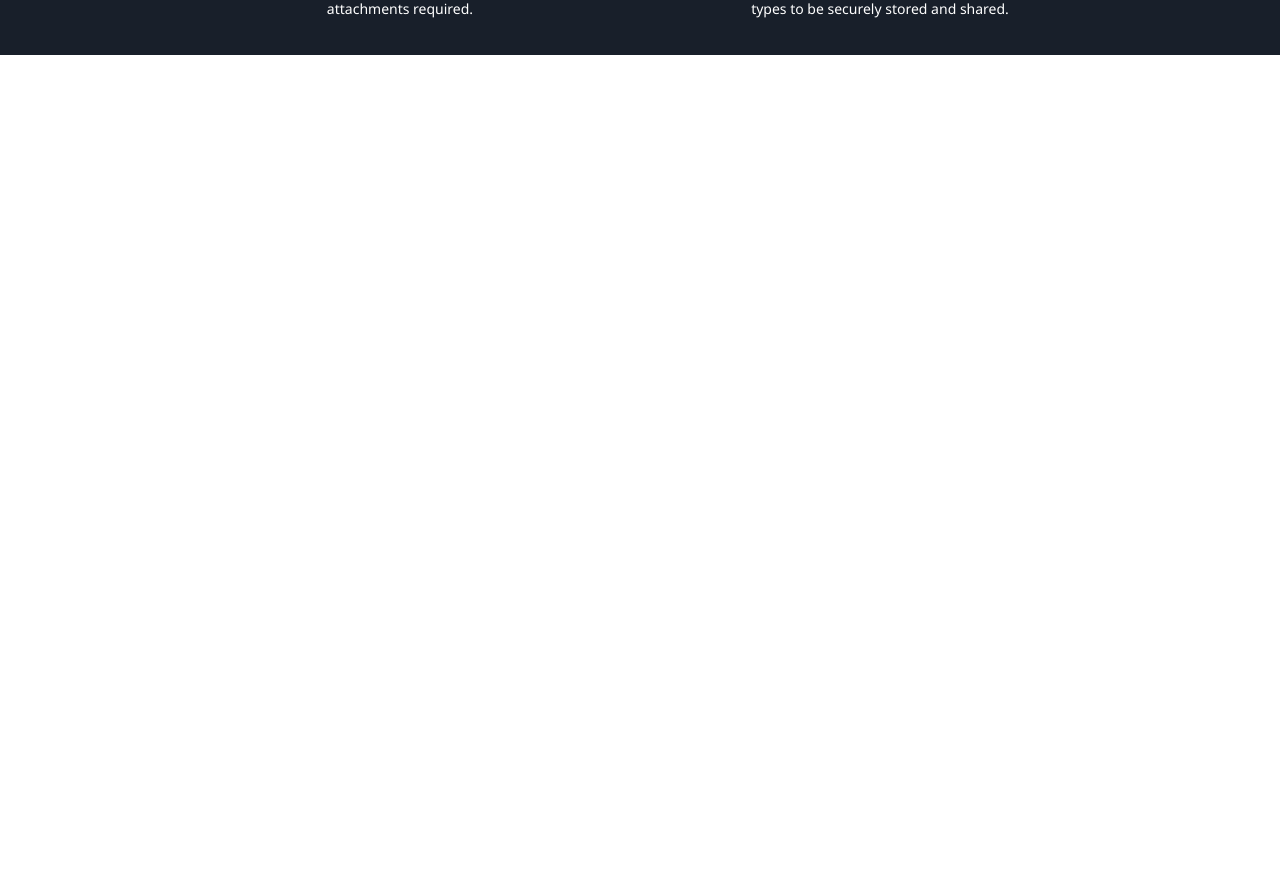
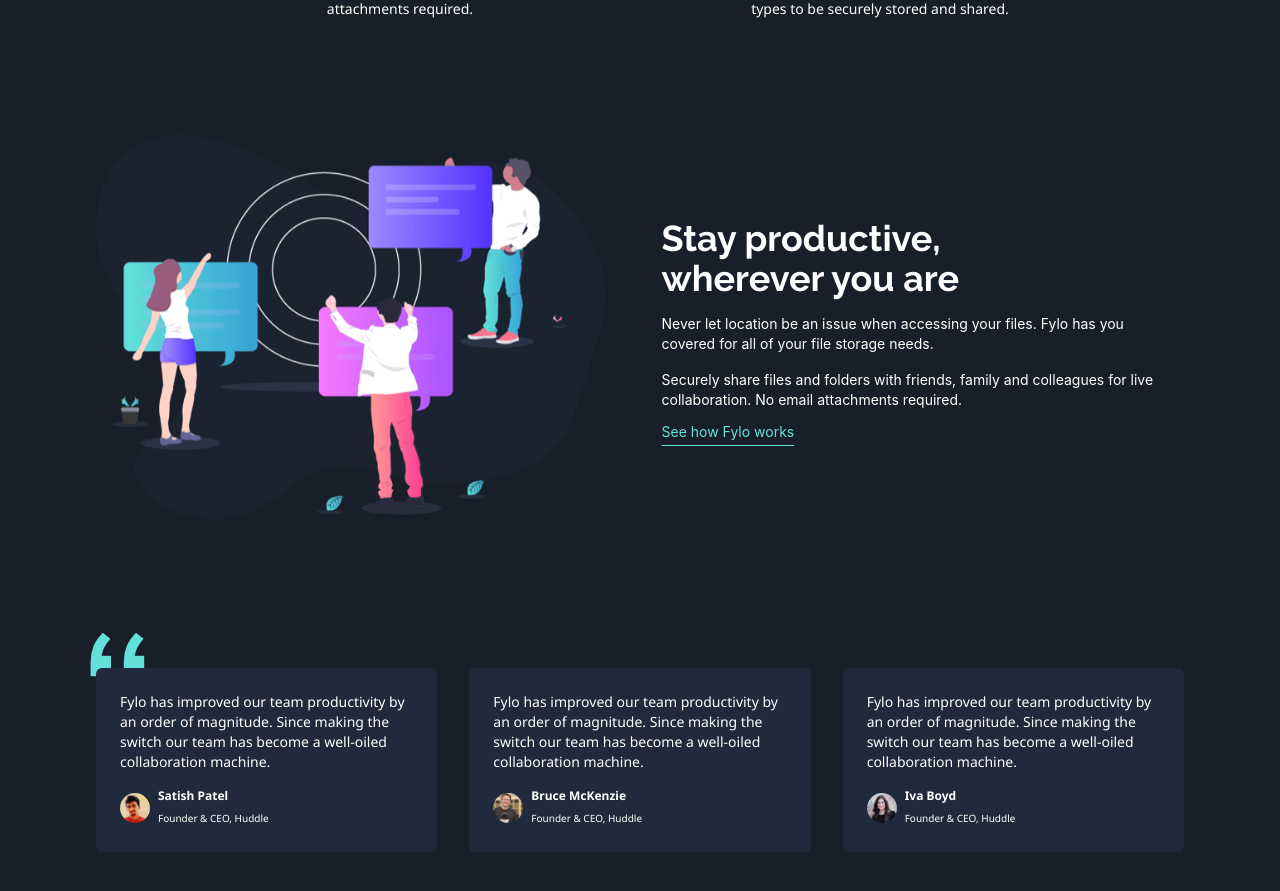
Before and after one commit to simonescob/fylo-landing, a React (Create React App) app: page / in a window 1280 px wide. Shown: the part 1564-2455 px from the top of the page. Before the commit the page ends 1619 px from the top, so only its background shows below. Built offline with nearby package versions, Linux system fonts and the light colour scheme.

Commit message:
2 section added

```diff
--- a/src/App.tsx
+++ b/src/App.tsx
@@ -3,6 +3,8 @@
 import Topbar from './components/topbar';
 import Features from './sections/Features';
 import Header from './sections/Header';
+import HowWorks from './sections/HowWorks';
+import Testimonials from './sections/Testimonials';
 
 function App() {
   return (
@@ -10,7 +12,14 @@
 
       <Topbar/>
       <Header/>
-      <Features/>
+
+      <div id='content' className='bg-main-dark-blue'>
+
+        <Features/>
+        <HowWorks/>
+        <Testimonials/>
+
+      </div>
 
     </div>
   );
--- a/src/sections/Features.tsx
+++ b/src/sections/Features.tsx
@@ -31,7 +31,7 @@
   ]
 
   return (
-    <div className='flex justify-center bg-main-dark-blue text-white'>
+    <div className='flex justify-center text-white'>
 
       <div className="flex flex-wrap w-3/4 text-white">
         {
--- /dev/null
+++ b/src/sections/HowWorks.tsx
@@ -0,0 +1,38 @@
+import React from 'react'
+import img from '../images/illustration-stay-productive.png';
+
+function HowWorks() {
+  return (
+    <div className='flex justify-center pt-20 pb-28'>
+
+      <div className="flex lg:w-[85%] 2xl:w-4/6">
+
+        <div className="w-[60%]">
+
+          <img src={img} alt="image-info" />
+
+        </div>
+
+        <div className="w-2/3 flex flex-col justify-center items-start text-sm pl-14 text-white">
+
+          <div className="w-3/5 font-raleway font-bold text-4xl mb-4">Stay productive, wherever you are</div>
+
+          <div className="mb-4">
+            Never let location be an issue when accessing your files. Fylo has you <br /> covered for all of your file storage needs.
+          </div>
+
+          <div className="mb-4">
+            Securely share files and folders with friends, family and colleagues for live <br /> collaboration. No email attachments required.
+          </div>
+
+          <a className='underline underline-offset-8 text-cyan-cta leading-3' href="/">See how Fylo works</a>
+
+        </div>
+
+      </div>
+
+    </div>
+  )
+}
+
+export default HowWorks;
--- /dev/null
+++ b/src/sections/Testimonials.tsx
@@ -0,0 +1,73 @@
+import React from 'react'
+
+import profile1 from '../images/profile-1.jpg';
+import profile2 from '../images/profile-2.jpg';
+import profile3 from '../images/profile-3.jpg';
+import bgQuotes from "../images/bg-quotes.png";
+
+function Testimonials() {
+
+  const testimonials = [
+    {
+      name: 'Satish Patel',
+      position: 'Founder & CEO, Huddle',
+      text: "Fylo has improved our team productivity by an order of magnitude. Since making the switch our team has become a well-oiled collaboration machine.",
+      avatar: profile1,
+    },
+    {
+      name: 'Bruce McKenzie',
+      position: 'Founder & CEO, Huddle',
+      text: "Fylo has improved our team productivity by an order of magnitude. Since making the switch our team has become a well-oiled collaboration machine.",
+      avatar: profile2,
+    },
+    {
+      name: 'Iva Boyd',
+      position: 'Founder & CEO, Huddle',
+      text: "Fylo has improved our team productivity by an order of magnitude. Since making the switch our team has become a well-oiled collaboration machine.",
+      avatar: profile3,
+    },
+  ]
+
+  return (
+    <div className='flex justify-center items-center relative text-sm font-noto-sans pb-28'>
+
+      <img className='absolute top-0 lg:left-[7%] 2xl:left-[16.3%]' src={bgQuotes} alt="quotes image" />
+
+      <div className="flex z-10 mt-9 lg:w-[85%] 2xl:w-4/6">
+
+        {
+
+          testimonials.map((testimonial: any, i) =>
+
+            <div key={i} className="w-[350px] bg-testimonials-dark-blue rounded-md p-6 mr-8 last:mr-0 text-white">
+
+              <div className="font-normal">
+                {testimonial.text}
+              </div>
+
+              <div className="flex items-center mt-4">
+
+                <img className='rounded-full' width={30} src={testimonial.avatar} alt="profile-photo" />
+
+                <div className="ml-2">
+
+                  <div className="text-xs font-bold mb-1">{testimonial.name}</div>
+                  <div className="text-[10px] font-normal">{testimonial.position}</div>
+
+                </div>
+
+              </div>
+
+            </div>
+
+          )
+
+        }
+
+      </div>
+
+    </div>
+  )
+}
+
+export default Testimonials;
--- a/tailwind.config.js
+++ b/tailwind.config.js
@@ -10,6 +10,8 @@
         'main-dark-blue' : 'hsl(218, 28%, 13%)',
         'footer-dark-blue' : 'hsl(216, 53%, 9%)',
         'testimonials-dark-blue' : 'hsl(219, 30%, 18%)',
+        'blue-cta': 'hsl(198, 60%, 50%)',
+        'cyan-cta': 'hsl(176, 68%, 64%)'
       }
     },
     fontFamily: {
```
